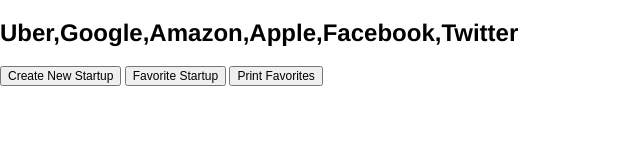
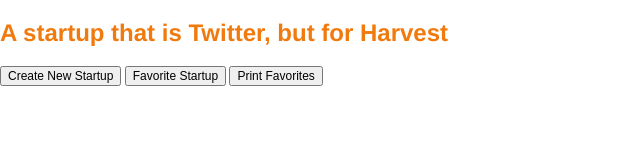
Before and after one commit to hrod74/hrod74.github.io, a plain HTML site: page madlib with loops/index.html in a window 1280 px wide. Both pictures are taken after a click on the button "Create New Startup". Shown: the whole page, without its empty margins (0-640 px from the left). Drawn offline with nearby package versions, Linux system fonts and the light colour scheme.

Commit message:
Saturday Commit

```diff
--- a/madlib with loops/css/style.css
+++ b/madlib with loops/css/style.css
@@ -46,7 +46,7 @@ Developer @GA in NYC
 /*******************************************/
 
 body {
-     color: #000;
+     color: #F17A0E;
      font-size: 12px;
      line-height: 1.4;
      font-family: Helvetica, Arial, sans-serif;
--- a/madlib with loops/js/madlib-console.js
+++ b/madlib with loops/js/madlib-console.js
@@ -1,8 +1,11 @@
 var startupX = ['Uber', 'Google', 'Amazon', 'Apple', 'Facebook', 'Twitter'];
 var startupY = ['Slack', 'Trello', 'Tesla', 'Hyperloop', 'Harvest'];
- document.addEventListener("click", function(event1){
- document.getElementById("xForY").innerHTML = [startupX];
+ document.getElementById("create").addEventListener("click", function(){
+var random1 = Math.floor((Math.random() * startupX.length));
+var random2 = Math.floor((Math.random() * startupY.length));
+ document.getElementById("xForY").innerHTML =  'A startup that is ' + startupX[random1] + ', but for ' + startupY[random2];
 });
+
 var random1 = Math.floor((Math.random() * startupX.length));
 var random2 = Math.floor((Math.random() * startupY.length));
 
```
